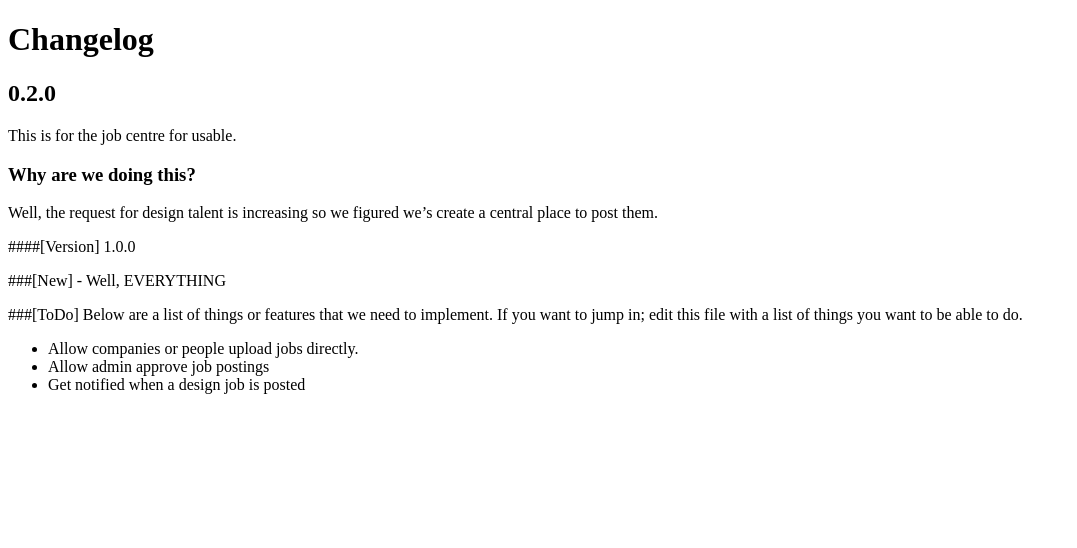
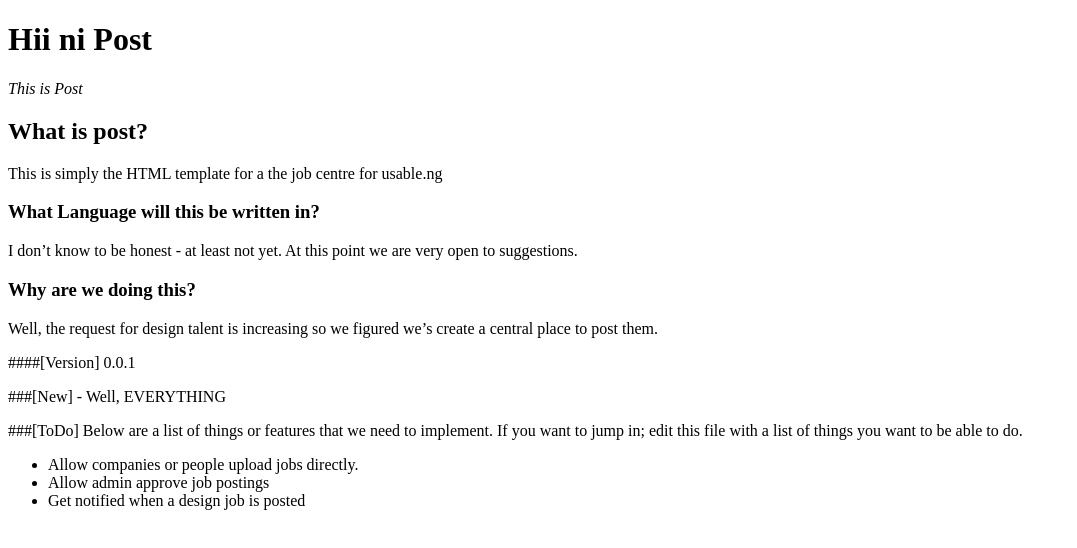
Before and after one commit to usableUX/post, a plain HTML site: page README.html in a window 1280 px wide. Shown: the whole page, without its empty margins (0-1077 px from the left). Drawn offline with Linux system fonts and the light colour scheme.

Commit message:
Housecleaning

```diff
--- a/README.html
+++ b/README.html
@@ -4,18 +4,24 @@
 	<meta charset="utf-8"/>
 </head>
 <body>
-<h1 id="changelog">Changelog</h1>
+<h1 id="hiinipost">Hii ni Post</h1>
 
-<h2 id="0.2.0">0.2.0</h2>
+<p><em>This is Post</em></p>
 
-<p>This is for the job centre for usable.</p>
+<h2 id="whatispost">What is post?</h2>
+
+<p>This is simply the HTML template for a the job centre for usable.ng</p>
+
+<h3 id="whatlanguagewillthisbewrittenin">What Language will this be written in?</h3>
+
+<p>I don&#8217;t know to be honest - at least not yet. At this point we are very open to suggestions.</p>
 
 <h3 id="whyarewedoingthis">Why are we doing this?</h3>
 
 <p>Well, the request for design talent is increasing so we figured we&#8217;s create a central place to post them.</p>
 
 <p>####[Version]
-1.0.0</p>
+0.0.1</p>
 
 <p>###[New]
 - Well, EVERYTHING</p>
```
Also changed, not shown: README.md, 1 other file.
